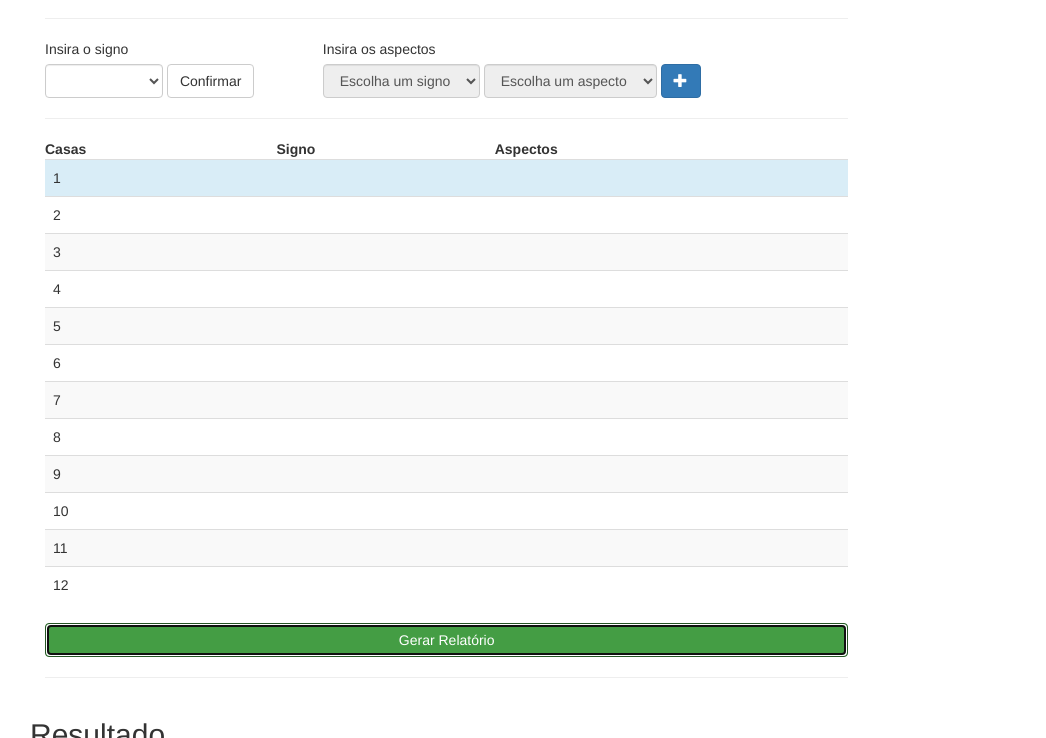
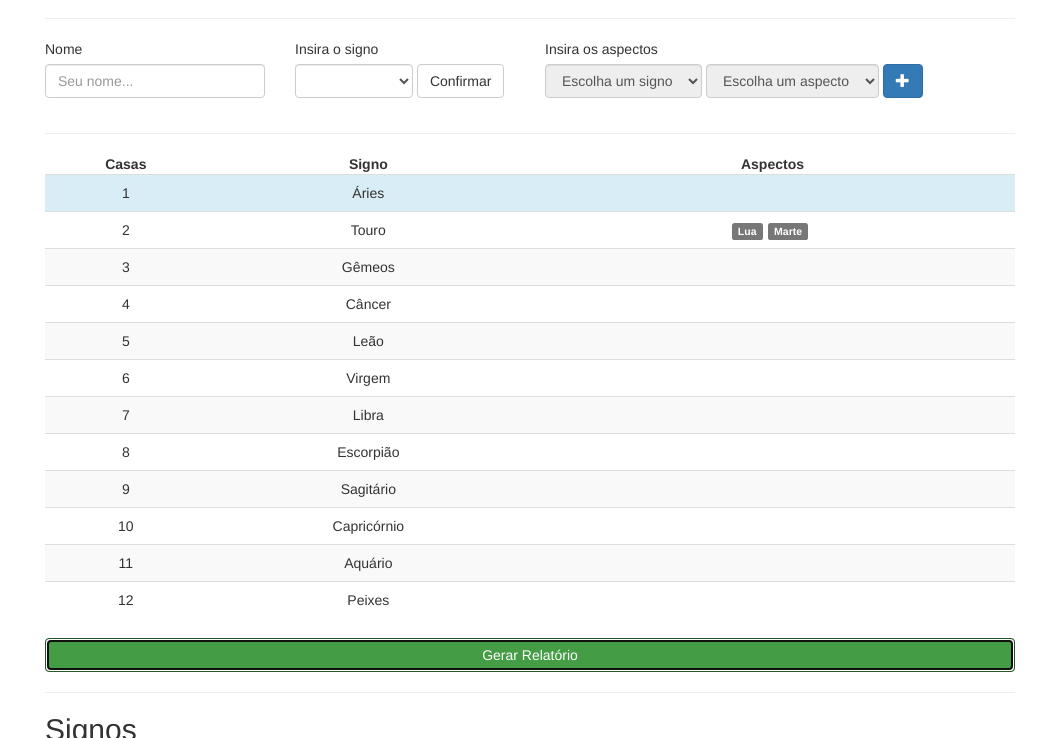
Before and after one commit to RudyJ/MapaAstral, a website: page index.html in a window 1280 px wide. Both pictures are taken after a click on the button "Gerar Relatório". Shown: the part 62-800 px from the top of the page, without its empty margins (110-1156 px from the left). Drawn offline with Linux system fonts and the light colour scheme.

Commit message:
Amostra 2
Referente a versão 0.3

```diff
--- a/horoscopo.js
+++ b/horoscopo.js
@@ -34,21 +34,19 @@ function listaSignos( signoBase ) {
 	return signos;
 }
 
-/* jQuery */
-
-var insereOpcoesdeSignos = function() {
+function insereOpcoesdeSignos() {
 	$.each(signos, function(chave, valor) {
 		$('<option>').attr('value', valor).text(valor).appendTo($('.seletor-signo'));
 	});
 }
 
-var montaAspectos = function() {
+function montaAspectos() {
 	$.each(aspectos, function(chave, valor) {
 		$('<option>').attr('value', valor).text(valor).appendTo($('.seletor-aspecto '));
 	});
 }
 
-var preencheLinha = function(signos) {
+function preencheLinha(signos) {
  	var i = 0;
  	$('.signo').each(function() {
  		$(this).text(signos[i]);
@@ -56,14 +54,14 @@ var preencheLinha = function(signos) {
  	});
 }
 
-var montaTabela = function() {
+function montaTabela() {
 
-	var tabela = $('<table>').attr('id', 'tabela-signo').addClass('table table-striped table-hover table-responsive');
+	var tabela = $('<table>').attr('id', 'tabela-signo').addClass('table table-striped table-hover table-responsive text-center');
 
 	var head = $('<thead>').appendTo(tabela);
-	$('<th>').text('Casas').appendTo(head);
-	$('<th>').text('Signo').appendTo(head);
-	$('<th>').text('Aspectos').appendTo(head);
+	$('<th>').addClass('col-xs-2 text-center').text('Casas').appendTo(head);
+	$('<th>').addClass('col-xs-4 text-center').text('Signo').appendTo(head);
+	$('<th>').addClass('col-xs-6 text-center').text('Aspectos').appendTo(head);
 
 	var body = $('<tbody>').appendTo(tabela);
 	for ( var i = 0; i < 12; i++ ) {
@@ -77,7 +75,7 @@ var montaTabela = function() {
 	tabela.appendTo($('#dados'));
 }
 
-var adicionaAspecto = function() {
+function adicionaAspecto() {
 	var signo = $(".seletor-signo.aspecto option:selected").val();
 	var aspecto = $(".seletor-aspecto option:selected").val();
 
@@ -87,21 +85,49 @@ var adicionaAspecto = function() {
 	rotulo.appendTo(celula);
 }
 
-var inserePainel = function(signo, aspecto) {
-	console.log('Inserindo painel (' + signo + ':' + aspecto + ')');
+function getText() {
+	return " Lorem ipsum dolor sit amet, consectetur adipisicing elit, sed do eiusmod tempor incididunt ut labore et dolore magna aliqua. Ut enim ad minim veniam, quis nostrud exercitation ullamco laboris nisi ut aliquip ex ea commodo consequat. Duis aute irure dolor in reprehenderit in voluptate velit esse cillum dolore eu fugiat nulla pariatur. Excepteur sint occaecat cupidatat non proident, sunt in culpa qui officia deserunt mollit anim id est laborum."
+}
 
+function significadoLetra(letra) {
+	return 'Lorem ipsum dolor sit amet, consectetur adipisicing elit, sed do eiusmod tempor incididunt ut pa qui offi'
+}
+
+function inserePainel(local, signo, aspecto) {
 	// código painel + inserir após resultado
+	var titulo;
+	if ( aspecto != null ) {
+		titulo = aspecto + ' em ' + signo;
+	}
+	else {
+		titulo = signo;
+	}
 	var painel = $('<div>').addClass('panel panel-default')
-		.appendTo($('<div>').addClass('col-xs-12 col-md-6').appendTo('#resultados'));
-	$('<h3>').addClass('panel-title').text(aspecto + ' em ' + signo)
+		.appendTo($('<div>').addClass('col-xs-12 col-md-6').appendTo(local));
+	$('<h3>').addClass('panel-title').text(titulo)
 		.appendTo($('<div>').addClass('panel-heading')
 			.appendTo(painel));
-	$('<div>').addClass('panel-body').text('Lorem ipsum dolor sit amet, consectetur adipisicing elit. Repellendus voluptate labore ab dignissimos, dolore sed accusamus. Nulla quasi illum assumenda inventore quae odit eos repellat vero? Dolores architecto assumenda minus.')
+	$('<div>').addClass('panel-body').text(getText())
 		.appendTo(painel);
 }
 
-var geraResultado = function() {
-	var i = 0;
+function getAspectos() {
+	var aspectos = [];
+	$('td.aspecto').each(function() {
+		$(this).children().each(function() {
+			aspectos.push($(this));
+		});
+	});
+	return aspectos;
+}
+
+function incluirPainelSignos() {
+	$('.signo').each(function() {
+		inserePainel('#resultado-signos',$(this).text(), null);
+	});
+}
+
+function incluirPainelAspectos() {
 	var aspectos = [];
 	$('.signo').each(function() {
 		var signo = $(this).text();
@@ -109,14 +135,39 @@ var geraResultado = function() {
 			aspectos.push(($(this).text()));
 		});
 
-		for (var i = aspectos.length - 1; i >= 0; i--) {
-			inserePainel(signo, aspectos[i]);
-		};
+		for (var i = 0; i < aspectos.length; i++) {
+			inserePainel('#resultado-aspectos',signo, aspectos[i]);
+		}
 		aspectos = [];
 	});
 }
 
-var testeAutomatizado = function() {
+function incluirAnaliseNome() {
+	var letras = $('#nome').val().split("");
+
+	for ( var i = 0; i < letras.length; i++ ) {
+		var linha = $('<tr>');
+		$('<th>').addClass('col-xs-1').text(letras[i]).appendTo(linha);
+		$('<td>').addClass('col-xs11').text(significadoLetra(letras[i])).appendTo(linha);
+		linha.appendTo($('#analise-nome > tbody'));
+	}
+}
+
+function geraResultado() {
+	incluirPainelSignos();
+	incluirPainelAspectos();
+	incluirAnaliseNome();
+}
+
+function deletaAspectos() {
+	$('td.aspecto').each(function() {
+		$(this).children().each(function() {
+			$(this).remove();
+		});
+	});
+}
+
+function testeAutomatizado() {
 
 	// seleciona signo
 	$(preencheLinha(listaSignos('Áries')));
@@ -138,17 +189,18 @@ $(document).ready( function() {
 		var signo = $(".seletor-signo option:selected").val();
 		$(preencheLinha(listaSignos(signo)));
 		$('select').removeAttr('disabled');
+		deletaAspectos();
 	});
 
 	$('#adiciona-aspecto').click(adicionaAspecto);
-	// remove aspecto
-	$('.label').on('click', function() {
-		$(this).animate({'fontSize':'100px', 'margin-left':'+=100'}, function() {
-			// $(this).remove();
-		});
+
+	// TODO: remover aspecto específico
+	$('label, .label.label-default').dblclick(function() {
+		$(this).css('background-color','transparent');
+		// $(this).remove();
 	});
 
 	$('#gera-resultado').click(geraResultado);
 
-	// $(testeAutomatizado());
+	$(testeAutomatizado());
 });
--- a/index.html
+++ b/index.html
@@ -19,16 +19,25 @@
 		.label {
 			margin-right: 5px;
 		}
+		td.aspectos {
+			min-width: 400px;
+		}
 	</style>
 </head>
 <body>
-	<div class="container col-md-10 col-offset-1">
+	<div class="container col-md-12">
 		<h1>Mapa Astral</h1><hr>
 
 		<!-- Inserção dos dados -->
 		<div class="row">
 
-			<div class="col-xs-4">
+			<div class="col-xs-3">
+				<label>Nome</label>
+				<div class="form-group">
+					<input id="nome" type="text" class="form-control" placeholder="Seu nome...">
+				</div>
+			</div>
+			<div class="col-xs-3">
 				<label>Insira o signo</label>
 				<div class="form-inline">
 					<div class="form-group">
@@ -39,7 +48,7 @@
 					</div>
 				</div>
 			</div>
-			<div class="col-xs-8">
+			<div class="col-xs-5">
 				<label>Insira os aspectos</label>
 				<form class="form-inline">
 					<div class="form-group">
@@ -54,7 +63,6 @@
 						<button id="adiciona-aspecto" class="btn btn-primary">
 							<span class="glyphicon glyphicon-plus"></span>
 						</button>
-						<div id="teste"></div>
 					</div>
 				</form>
 			</div>
@@ -70,11 +78,28 @@
 		<hr>
 
 		<!-- Resultados -->
-		<div class="row">
-			<h2 id="resultado">Resultado</h2>
-			<div id="resultados"></div>
+		<div>
+			<div id="resultado-signos">
+				<h2>Signos</h2>
+			</div>
+			<div id="resultado-aspectos">
+				<h2>Aspectos</h2>
+			</div>
+			<div id="resultado-nome">
+				<h2>Análise do Nome</h2>
+				<div class="row">
+					<div class="col-xs-12">
+						<table id="analise-nome" class="table table-bordered table-striped table-hover">
+							<thead>
+								<th>Letra</th>
+								<th>Significado</th>
+							</thead>
+							<tbody></tbody>
+						</table>
+					</div>
+				</div>
+			</div>
 		</div>
-
 	</div> <!-- container-->
 	<!-- -->
 
```
